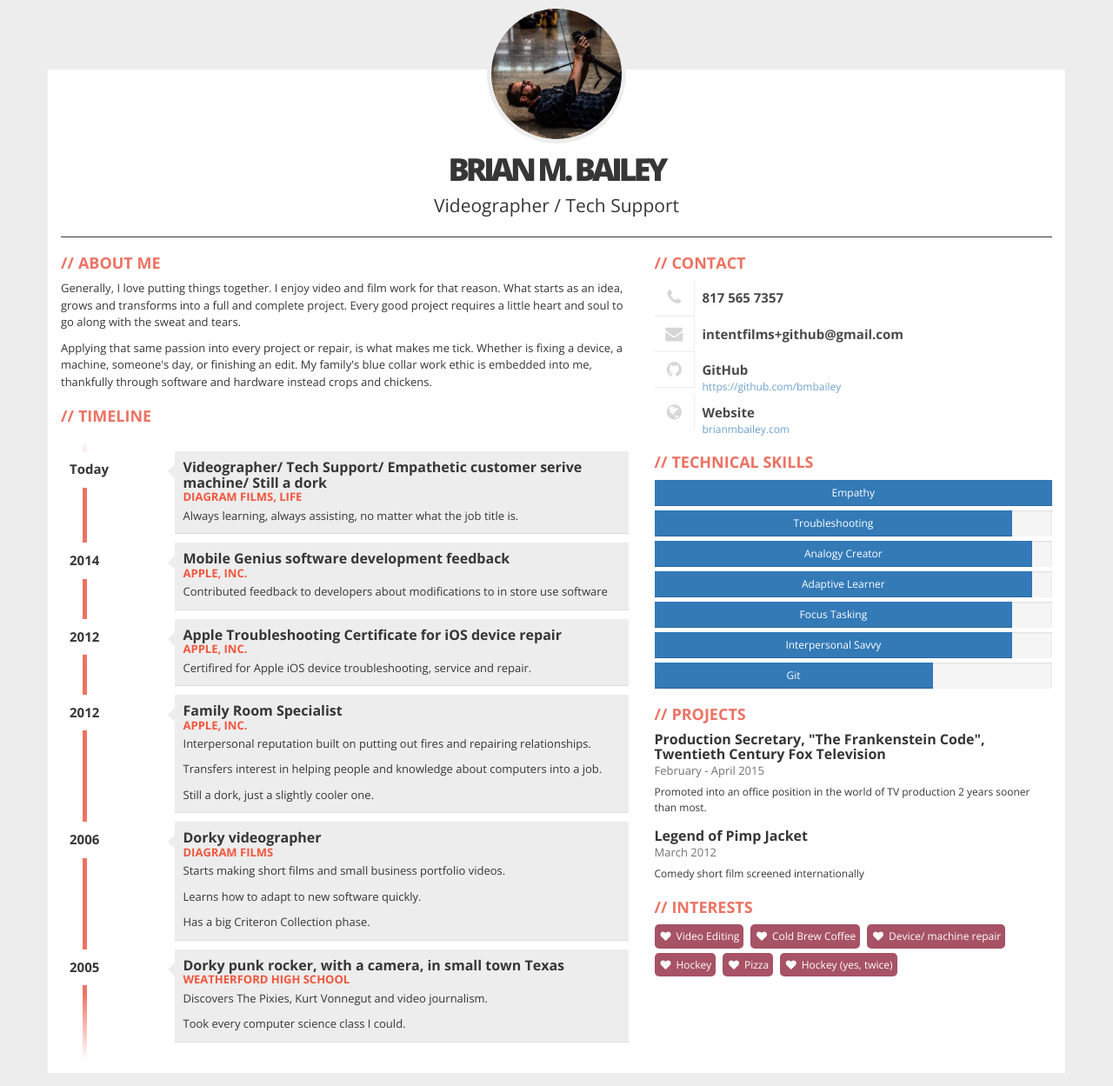
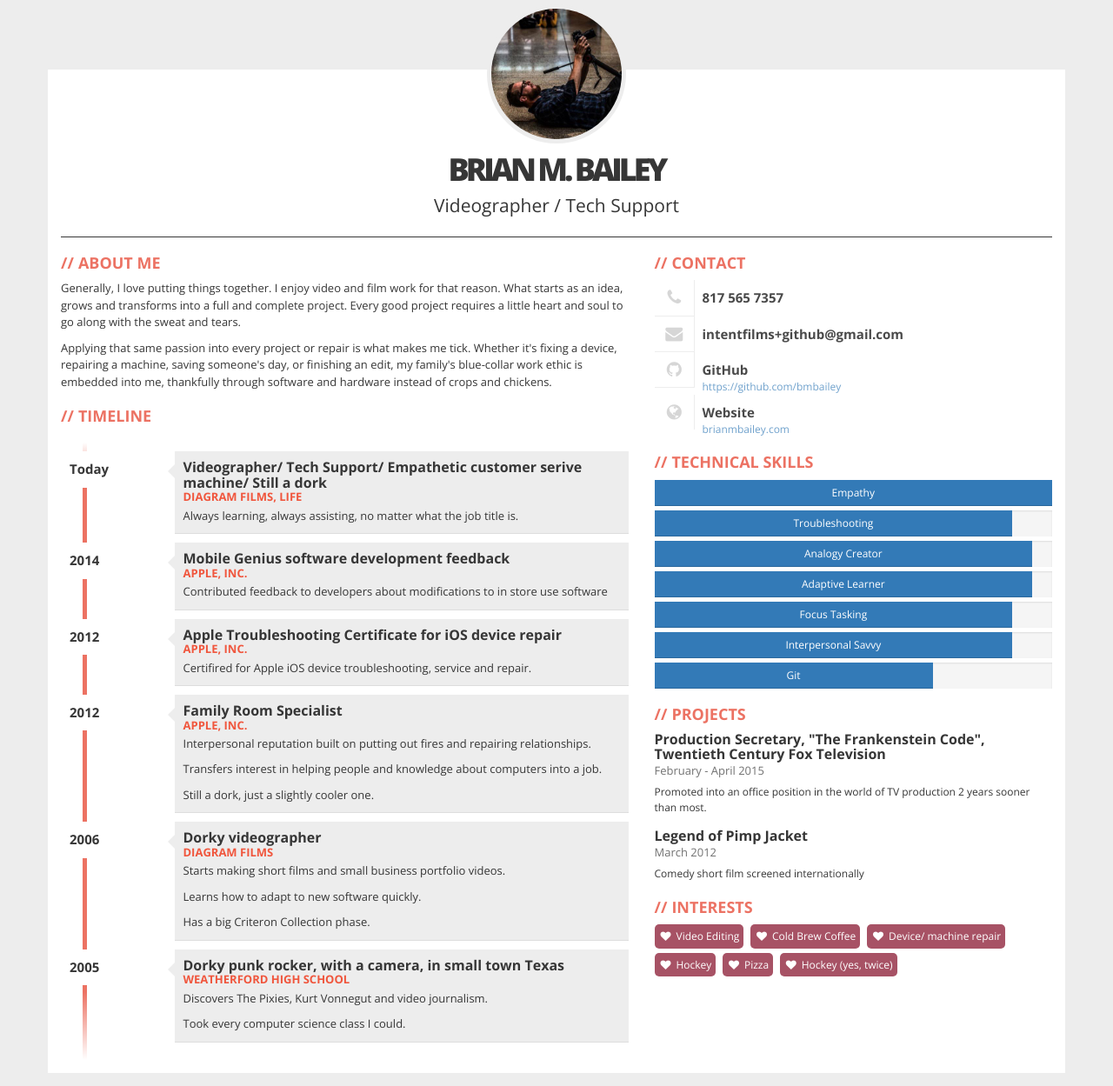
Before and after one commit to Bmbailey/Resume, a Jekyll site: the page built from index.html, in a window 1280 px wide. Shown: the whole page at 87% size. Built offline with Jekyll 4.4.1, drawn with Linux system fonts in a browser that asks for light colours; nearby versions of some CDN libraries.

Commit message:
Edited text

```diff
--- a/_data/about.yml
+++ b/_data/about.yml
@@ -1,3 +1,3 @@
 - Generally, I love putting things together. I enjoy video and film work for that reason. What starts as an idea, grows and transforms into a full and complete project. Every good project requires a little heart and soul to go along with the sweat and tears.
 
-- Applying that same passion into every project or repair, is what makes me tick. Whether is fixing a device, a machine, someone's day, or finishing an edit. My family's blue collar work ethic is embedded into me, thankfully through software and hardware instead crops and chickens.
+- Applying that same passion into every project or repair is what makes me tick. Whether it's fixing a device, repairing a machine, saving someone's day, or finishing an edit, my family's blue-collar work ethic is embedded into me, thankfully through software and hardware instead of crops and chickens.
```
